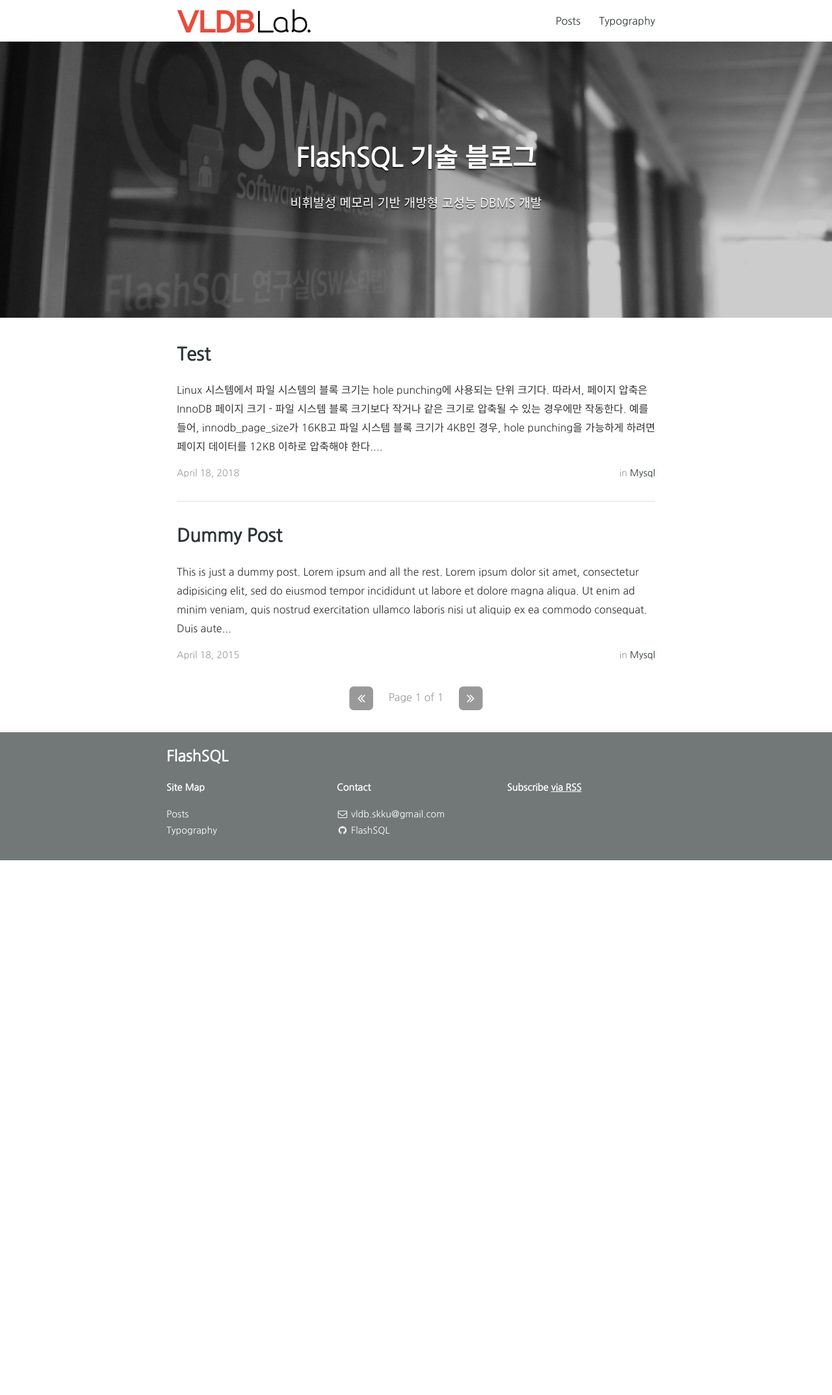
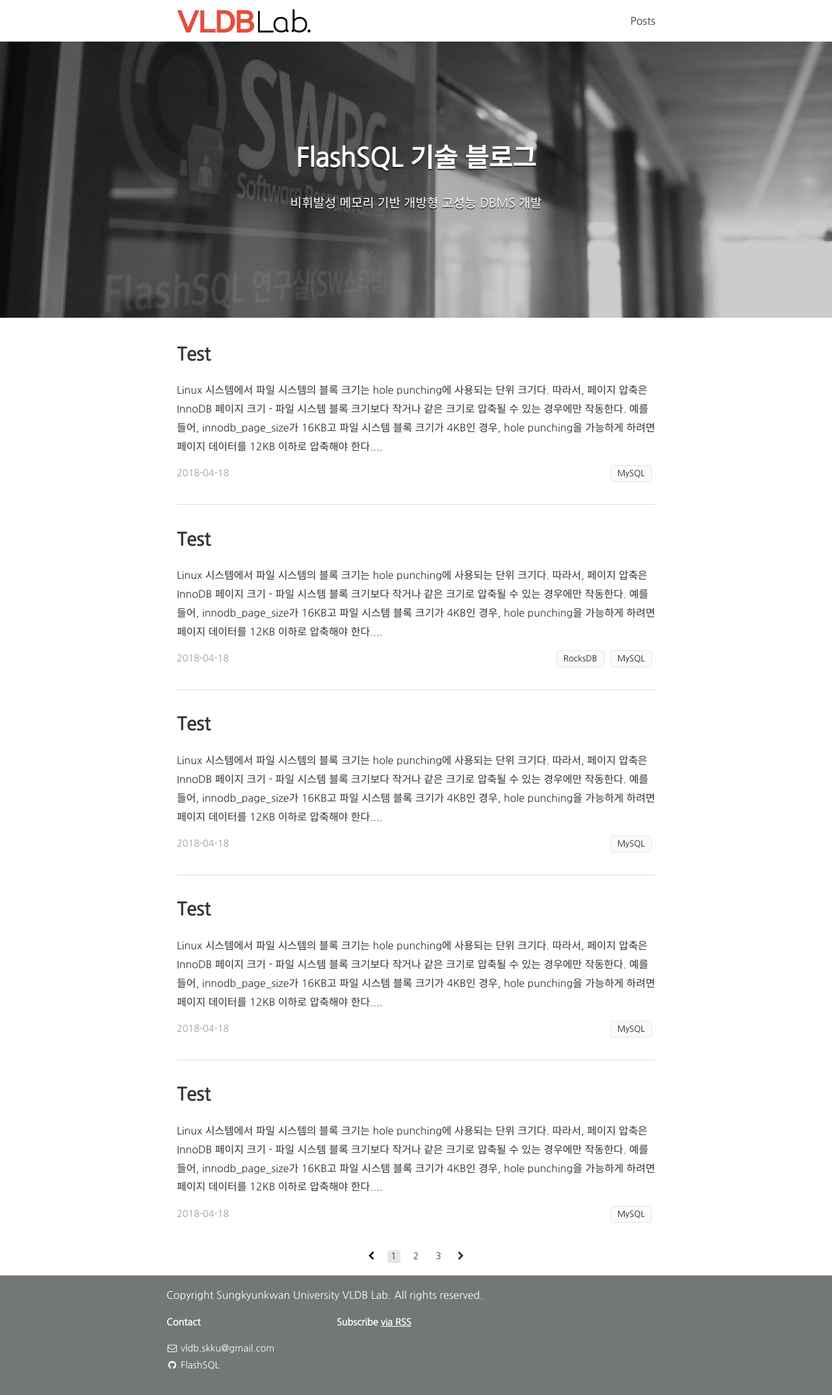
Before and after one commit to FlashSQL/flashsql.github.io, a Jekyll site: the page built from index.html, in a window 1280 px wide. Shown: the whole page at 65% size. Built offline with Jekyll 4.4.1, drawn with Linux system fonts in a browser that asks for light colours; nearby versions of some CDN libraries; the list of posts is cut into pages by our own code; before the commit the page ends 1324 px from its top, so only the background shows below that.

Commit message:
Modified overall UI

```diff
--- a/_includes/footer.html
+++ b/_includes/footer.html
@@ -2,19 +2,10 @@
 
   <div class="wrapper">
 
-    <h3 class="footer-heading">{{ site.name }}</h3>
-
-    <div class="site-navigation">
-
-      <p><strong>Site Map</strong></p>
-      <ul class="pages">
-        {% for page in site.pages %}
-        {% if page.title and page.main_nav != false %}
-          <li class="nav-link"><a href="{{ page.url | prepend: site.baseurl }}">{{ page.title }}</a>
-        {% endif %}
-        {% endfor %}
-      </ul>
-    </div>
+    <p id="copyright">
+      <a href="https://sites.google.com/site/skkuvldblab">Copyright Sungkyunkwan University VLDB Lab.</a>
+      All rights reserved.
+    </p>
 
     <div class="site-contact">
 
--- /dev/null
+++ b/_posts/2019-01-08-test5.md
@@ -0,0 +1,9 @@
+---
+layout: post
+title:  "Test"
+date:   2018-04-18 08:43:59
+author: Mijin An
+categories: MySQL
+---
+
+Linux 시스템에서 파일 시스템의 블록 크기는 hole punching에 사용되는 단위 크기다. 따라서, 페이지 압축은 InnoDB 페이지 크기 - 파일 시스템 블록 크기보다 작거나 같은 크기로 압축될 수 있는 경우에만 작동한다. 예를 들어, innodb_page_size가 16KB고 파일 시스템 블록 크기가 4KB인 경우, hole punching을 가능하게 하려면 페이지 데이터를 12KB 이하로 압축해야 한다.
--- /dev/null
+++ b/_posts/2019-01-08-test6.md
@@ -0,0 +1,9 @@
+---
+layout: post
+title:  "Test"
+date:   2018-04-18 08:43:59
+author: Mijin An
+categories: MySQL
+---
+
+Linux 시스템에서 파일 시스템의 블록 크기는 hole punching에 사용되는 단위 크기다. 따라서, 페이지 압축은 InnoDB 페이지 크기 - 파일 시스템 블록 크기보다 작거나 같은 크기로 압축될 수 있는 경우에만 작동한다. 예를 들어, innodb_page_size가 16KB고 파일 시스템 블록 크기가 4KB인 경우, hole punching을 가능하게 하려면 페이지 데이터를 12KB 이하로 압축해야 한다.
--- /dev/null
+++ b/_posts/2019-01-08-test7.md
@@ -0,0 +1,9 @@
+---
+layout: post
+title:  "Test"
+date:   2018-04-18 08:43:59
+author: Mijin An
+categories: MySQL
+---
+
+Linux 시스템에서 파일 시스템의 블록 크기는 hole punching에 사용되는 단위 크기다. 따라서, 페이지 압축은 InnoDB 페이지 크기 - 파일 시스템 블록 크기보다 작거나 같은 크기로 압축될 수 있는 경우에만 작동한다. 예를 들어, innodb_page_size가 16KB고 파일 시스템 블록 크기가 4KB인 경우, hole punching을 가능하게 하려면 페이지 데이터를 12KB 이하로 압축해야 한다.
--- /dev/null
+++ b/_posts/2019-01-08-test8.md
@@ -0,0 +1,9 @@
+---
+layout: post
+title:  "Test"
+date:   2018-04-18 08:43:59
+author: Mijin An
+categories: RocksDB MySQL
+---
+
+Linux 시스템에서 파일 시스템의 블록 크기는 hole punching에 사용되는 단위 크기다. 따라서, 페이지 압축은 InnoDB 페이지 크기 - 파일 시스템 블록 크기보다 작거나 같은 크기로 압축될 수 있는 경우에만 작동한다. 예를 들어, innodb_page_size가 16KB고 파일 시스템 블록 크기가 4KB인 경우, hole punching을 가능하게 하려면 페이지 데이터를 12KB 이하로 압축해야 한다.
--- /dev/null
+++ b/_posts/2019-01-08-test9.md
@@ -0,0 +1,9 @@
+---
+layout: post
+title:  "Test"
+date:   2018-04-18 08:43:59
+author: Mijin An
+categories: MySQL
+---
+
+Linux 시스템에서 파일 시스템의 블록 크기는 hole punching에 사용되는 단위 크기다. 따라서, 페이지 압축은 InnoDB 페이지 크기 - 파일 시스템 블록 크기보다 작거나 같은 크기로 압축될 수 있는 경우에만 작동한다. 예를 들어, innodb_page_size가 16KB고 파일 시스템 블록 크기가 4KB인 경우, hole punching을 가능하게 하려면 페이지 데이터를 12KB 이하로 압축해야 한다.
--- a/_sass/_layout.scss
+++ b/_sass/_layout.scss
@@ -219,14 +219,43 @@
 			margin-right: 0;
 			text-align: right;
 			font-size: 0.9em;
+			a.tag {
+		    display: inline-block;
+		    margin: 0 5px 5px 0;
+		    padding: 0 10px;
+		    border: 1px solid #e6e6e6;
+		    border-radius: 4px;
+		    vertical-align: middle;
+		    background-color: #fafafa;
+		    color: #1e1e1e;
+		    font-size: 13px;
+		    line-height: 24px; /* 24px = 26(height) - 2(border) */
+			}
+			a.tag:hover {
+	    	background-color: #e6e6e6;
+			}
 		}
 	}
 	.pagination {
 		padding-top: 2em;
 		text-align: center;
 		color: $medium-gray;
-		.page-number {
-			padding: 0 1em;
+		li.active, li:hover {
+    background-color: #e6e6e6;
+    border-radius: 4px;
+		}
+		li {
+			list-style: none;
+	    display: inline-block;
+	    height: 20px;
+	    width: 20px;
+	    color: #1e1e1e;
+	    font-size: 14px;
+	    line-height: 18px;
+	    vertical-align: middle;
+		}
+		li + li {
+    margin-left: 10px;
 		}
     a.newer-posts {
       text-decoration: none;
--- a/index.html
+++ b/index.html
@@ -23,13 +23,13 @@
       <p>{{ post.content | strip_html | truncatewords: 50 }}</p>
     </section>
     <section class="post-meta">
-      <div class="post-date">{{ post.date | date: "%B %-d, %Y" }}</div>
+      <div class="post-date">{{ post.date | date: "%Y-%m-%d" }}</div>
       <div class="post-categories">
-      {% if post.categories.size > 0 %}in {% for cat in post.categories %}
+      {% if post.categories.size > 0 %} {% for cat in post.categories %}
         {% if site.jekyll-archives %}
-        <a href="{{ site.baseurl }}/category/{{ cat }}">{{ cat | capitalize }}</a>{% if forloop.last == false %}, {% endif %}
+        <a href="{{ site.baseurl }}/category/{{ cat }}" class="tag">{{ cat }}</a>{% if forloop.last == false %} {% endif %}
         {% else %}
-        <a href="{{ site.baseurl }}/posts/#{{ cat }}">{{ cat | capitalize }}</a>{% if forloop.last == false %}, {% endif %}
+        <a href="{{ site.baseurl }}/posts/#{{ cat }}" class="tag">{{ cat }}</a>{% if forloop.last == false %} {% endif %}
         {% endif %}
       {% endfor %}{% endif %}
       </div>
@@ -42,44 +42,43 @@
 </ul>
 
 <nav class="pagination" role="navigation">
-	<p>
-    {% if paginator.previous_page %}
-			{% if paginator.page == 2 %}
-			<a class="newer-posts" href="{% if site.baseurl %}{{ site.baseurl }}{% endif %}/">
-        <span class="fa-stack fa-lg">
-          <i class="fa fa-square fa-stack-2x"></i>
-          <i class="fa fa-angle-double-left fa-stack-1x fa-inverse"></i>
-        </span>
-      </a>
-			{% else %}
-			<a class="newer-posts" href="{{ site.baseurl }}/page{{paginator.previous_page}}">
-				<span class="fa-stack fa-lg">
-					<i class="fa fa-square fa-stack-2x"></i>
-					<i class="fa fa-angle-double-left fa-stack-1x fa-inverse"></i>
-				</span>
-			</a>
-			{% endif %}
-		{% else %}
-		<span class="fa-stack fa-lg">
-      <i class="fa fa-square fa-stack-2x"></i>
-      <i class="fa fa-angle-double-left fa-stack-1x fa-inverse"></i>
-    </span>
-		{% endif %}
-		<span class="page-number">Page {{ paginator.page }} of {{ paginator.total_pages }}</span>
-		{% if paginator.next_page %}
-		<a class="newer-posts" href="{{ site.baseurl }}/page{{paginator.next_page}}">
-      <span class="fa-stack fa-lg">
-        <i class="fa fa-square fa-stack-2x"></i>
-        <i class="fa fa-angle-double-right fa-stack-1x fa-inverse"></i>
-      </span>
+  {% if paginator.previous_page %}
+  <li class="page-prev">
+    <a href="{{ paginator.previous_page_path | prepend: site.baseurl | replace: '//', '/' }}">
+      <i class="fa fa-chevron-left" aria-hidden="true"></i>
     </a>
-		{% else %}
-		<span class="fa-stack fa-lg">
-      <i class="fa fa-square fa-stack-2x"></i>
-      <i class="fa fa-angle-double-right fa-stack-1x fa-inverse"></i>
-    </span>
-		{% endif %}
-	</p>
+  </li>
+  {% else %}
+  <li class="page-prev">
+    <i class="fa fa-chevron-left" aria-hidden="true"></i>
+  </li>
+  {% endif %}
+
+  {% for page in (1..paginator.total_pages) %}
+    {% if page == paginator.page %}
+    <li class="page-number active">{{ page }}</li>
+    {% elsif page == 1 %}
+    <li class="page-number">
+      <a href="{{ paginator.previous_page_path | prepend: site.baseurl | replace: '//', '/' }}">{{ page }}</a>
+    </li>
+    {% else %}
+    <li class="page-number">
+      <a href="{{ site.paginate_path | prepend: site.baseurl | replace: '//', '/' | replace: ':num', page }}">{{ page }}</a>
+    </li>
+    {% endif %}
+  {% endfor %}
+
+  {% if paginator.next_page %}
+  <li class="page-next">
+    <a href="{{ paginator.next_page_path | prepend: site.baseurl | replace: '//', '/' }}">
+      <i class="fa fa-chevron-right" aria-hidden="true"></i>
+    </a>
+  </li>
+  {% else %}
+  <li class="page-next">
+    <i class="fa fa-chevron-right" aria-hidden="true"></i>
+  </li>
+  {% endif %}
 </nav>
 
 </div>
--- a/posts.html
+++ b/posts.html
@@ -18,7 +18,7 @@
       <strong>
         <a href="{{ post.url | prepend: site.baseurl }}">{{ post.title }}</a>
       </strong>
-      <span class="post-date">- {{ post.date | date_to_long_string }}</span>
+      <span class="post-date">- {{ post.date | date: "%Y-%m-%d" }}</span>
     </li>
   {% endfor %}
   </ul>
--- a/typography.html
+++ /dev/null
@@ -1,155 +0,0 @@
----
-layout: page
-title: Typography
-permalink: /typography/
----
-
-<p>The purpose of this HTML is to help determine what default settings are with Bitters and to make sure that all possible HTML Elements are included in this HTML so as to not miss any possible Elements when designing a site.</p>
-
-<hr>
-
-<h1 id="headings">Headings</h1>
-
-<h1>h1. Heading</h1>
-<h2>h2. Heading</h2>
-<h3>h3. Heading</h3>
-<h4>h4. Heading</h4>
-<h5>h5. Heading</h5>
-<h6>h6. Heading</h6>
-
-<hr>
-
-<h1 id="paragraph">Paragraph</h1>
-
-<p>Lorem ipsum dolor sit amet, <a href="#" title="test link">test link</a> adipiscing elit. Nullam dignissim convallis est. Quisque aliquam. Donec faucibus. Nunc iaculis suscipit dui. Nam sit amet sem. Aliquam libero nisi, imperdiet at, tincidunt nec, gravida vehicula, nisl. Praesent mattis, massa quis luctus fermentum, turpis mi volutpat justo, eu volutpat enim diam eget metus. Maecenas ornare tortor. Donec sed tellus eget sapien fringilla nonummy. Mauris a ante. Suspendisse quam sem, consequat at, commodo vitae, feugiat in, nunc. Morbi imperdiet augue quis tellus.</p>
-
-<p>Lorem ipsum dolor sit amet, <em>emphasis</em> consectetuer adipiscing elit. Nullam dignissim convallis est. Quisque aliquam. Donec faucibus. Nunc iaculis suscipit dui. Nam sit amet sem. Aliquam libero nisi, imperdiet at, tincidunt nec, gravida vehicula, nisl. Praesent mattis, massa quis luctus fermentum, turpis mi volutpat justo, eu volutpat enim diam eget metus. Maecenas ornare tortor. Donec sed tellus eget sapien fringilla nonummy. Mauris a ante. Suspendisse quam sem, consequat at, commodo vitae, feugiat in, nunc. Morbi imperdiet augue quis tellus.</p>
-
-<hr>
-
-<h1 id="list_types">List Types</h1>
-
-<p>Lists are unstyled by defualt. To restore the original styling, add the <code>.default</code> class</p>
-
-<h3>Definition List</h3>
-<dl>
-  <dt>Definition List Title</dt>
-  <dd>This is a definition list division.</dd>
-</dl>
-
-<h3>Ordered List</h3>
-<ol>
-  <li>List Item 1</li>
-  <li>List Item 2</li>
-  <li>List Item 3</li>
-</ol>
-
-<h3>Unordered List</h3>
-<ul>
-  <li>List Item 1</li>
-  <li>List Item 2</li>
-  <li>List Item 3</li>
-</ul>
-
-<h3>Ordered List with <code>.default</code> class</h3>
-<ol class="default">
-  <li>List Item 1</li>
-  <li>List Item 2</li>
-  <li>List Item 3</li>
-</ol>
-
-<h3>Unordered List with <code>.default</code> class</h3>
-<ul class="default">
-  <li>List Item 1</li>
-  <li>List Item 2</li>
-  <li>List Item 3</li>
-</ul>
-
-<hr>
-
-<h1 id="form_elements">Fieldsets and Form Elements</h1>
-
-<fieldset>
-  <p>Lorem ipsum dolor sit amet, consectetuer adipiscing elit. Nullam dignissim convallis est. Quisque aliquam. Donec faucibus. Nunc iaculis suscipit dui. Nam sit amet sem. Aliquam libero nisi, imperdiet at, tincidunt nec, gravida vehicula, nisl. Praesent mattis, massa quis luctus fermentum, turpis mi volutpat justo, eu volutpat enim diam eget metus.</p>
-
-  <form>
-    <h2>Form Element</h2>
-
-    <p>Lorem ipsum dolor sit amet, consectetuer adipiscing elit. Nullam dignissim convallis est. Quisque aliquam. Donec faucibus. Nunc iaculis suscipit dui.</p>
-
-    <p><label for="text_field">Text Field:</label>
-      <input type="text" id="text_field" /></p>
-
-    <p><label for="text_area">Text Area:</label>
-      <textarea id="text_area"></textarea></p>
-
-    <p><label for="select_element">Select Element:</label>
-      <select name="select_element">
-        <optgroup label="Option Group 1">
-          <option value="1">Option 1</option>
-          <option value="2">Option 2</option>
-          <option value="3">Option 3</option>
-        </optgroup>
-        <optgroup label="Option Group 2">
-          <option value="1">Option 1</option>
-          <option value="2">Option 2</option>
-          <option value="3">Option 3</option>
-        </optgroup>
-    </select></p>
-
-    <p><label for="radio_buttons">Radio Buttons:</label>
-      <label>
-        <input type="radio" class="radio" name="radio_button" value="radio_1" /> Radio 1
-      </label>
-      <label>
-        <input type="radio" class="radio" name="radio_button" value="radio_2" /> Radio 2
-      </label>
-      <label>
-        <input type="radio" class="radio" name="radio_button" value="radio_3" /> Radio 3
-      </label>
-    </p>
-
-    <p><label for="checkboxes">Checkboxes:</label>
-      <label>
-        <input type="checkbox" class="checkbox" name="checkboxes" value="check_1" /> Checkbox 1
-      </label>
-      <label>
-        <input type="checkbox" class="checkbox" name="checkboxes" value="check_2" /> Checkbox 2
-      </label>
-      <label>
-        <input type="checkbox" class="checkbox" name="checkboxes" value="check_3" /> Checkbox 3
-      </label>
-    </p>
-
-    <p><label for="password">Password:</label>
-      <input type="password" class="password" name="password" />
-    </p>
-
-    <p><label for="file">File Input:</label>
-      <input type="file" class="file" name="file" />
-    </p>
-
-
-    <p><input type="submit" value="Submit" /></p>
-  </form>
-</fieldset>
-
-<hr>
-
-<h1 id="tables">Tables</h1>
-
-<table cellspacing="0" cellpadding="0">
-  <tr>
-    <th>Table Header 1</th><th>Table Header 2</th><th>Table Header 3</th>
-  </tr>
-  <tr>
-    <td>Division 1</td><td>Division 2</td><td>Division 3</td>
-  </tr>
-  <tr class="even">
-    <td>Division 1</td><td>Division 2</td><td>Division 3</td>
-  </tr>
-  <tr>
-    <td>Division 1</td><td>Division 2</td><td>Division 3</td>
-  </tr>
-</table>
-</div>
```
Also changed, not shown: _layouts/archive.html (+25 -2 lines), _posts/2019-01-08-test1.md (added, +9 -0 lines), _posts/2019-01-08-test10.md (added, +9 -0 lines), _posts/2019-01-08-test2.md (added, +9 -0 lines), _posts/2019-01-08-test3.md (added, +9 -0 lines), _posts/2019-01-08-test4.md (added, +9 -0 lines).
